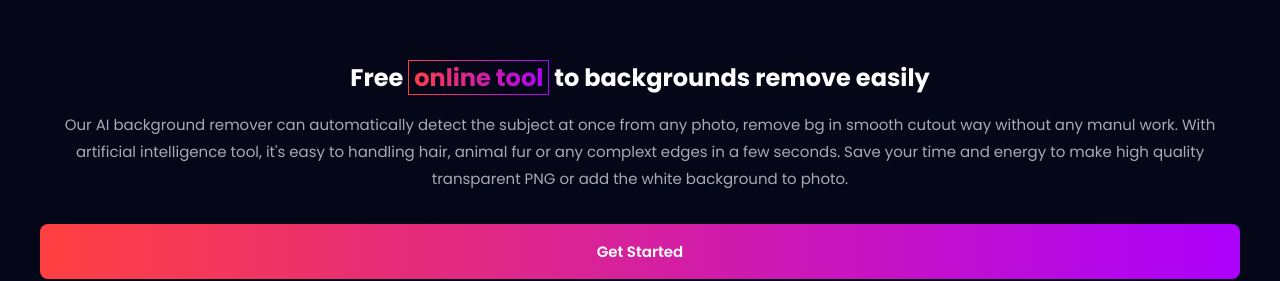
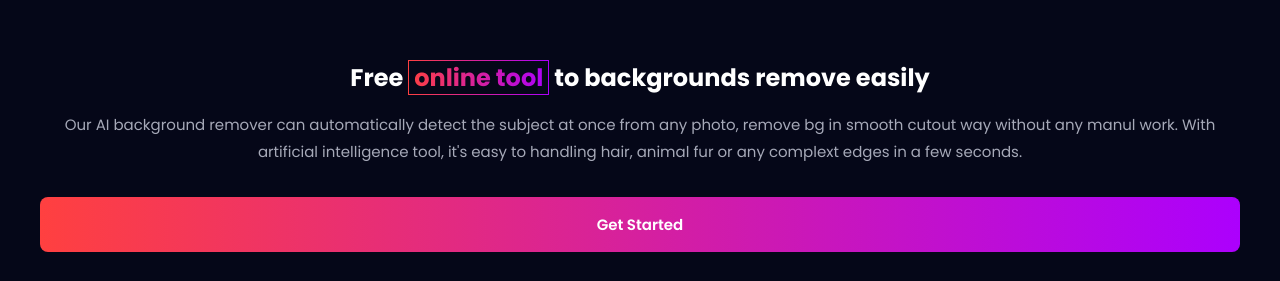
Before and after one commit to fajarfadillahh/detach-background-remover-landing-page-html-css-javascript, a plain HTML site: page index.html in a window 1280 px wide. Shown: the part 2575-2856 px from the top of the page. Drawn offline with nearby package versions, Linux system fonts and the light colour scheme; a script that the page names is missing.

Commit message:
edit about__text

```diff
--- a/index.html
+++ b/index.html
@@ -220,8 +220,6 @@
               once from any photo, remove bg in smooth cutout way without any
               manul work. With artificial intelligence tool, it's easy to
               handling hair, animal fur or any complext edges in a few seconds.
-              Save your time and energy to make high quality transparent PNG or
-              add the white background to photo.
             </p>
             <a href="#" class="about__button button">Get Started</a>
           </div>
```
